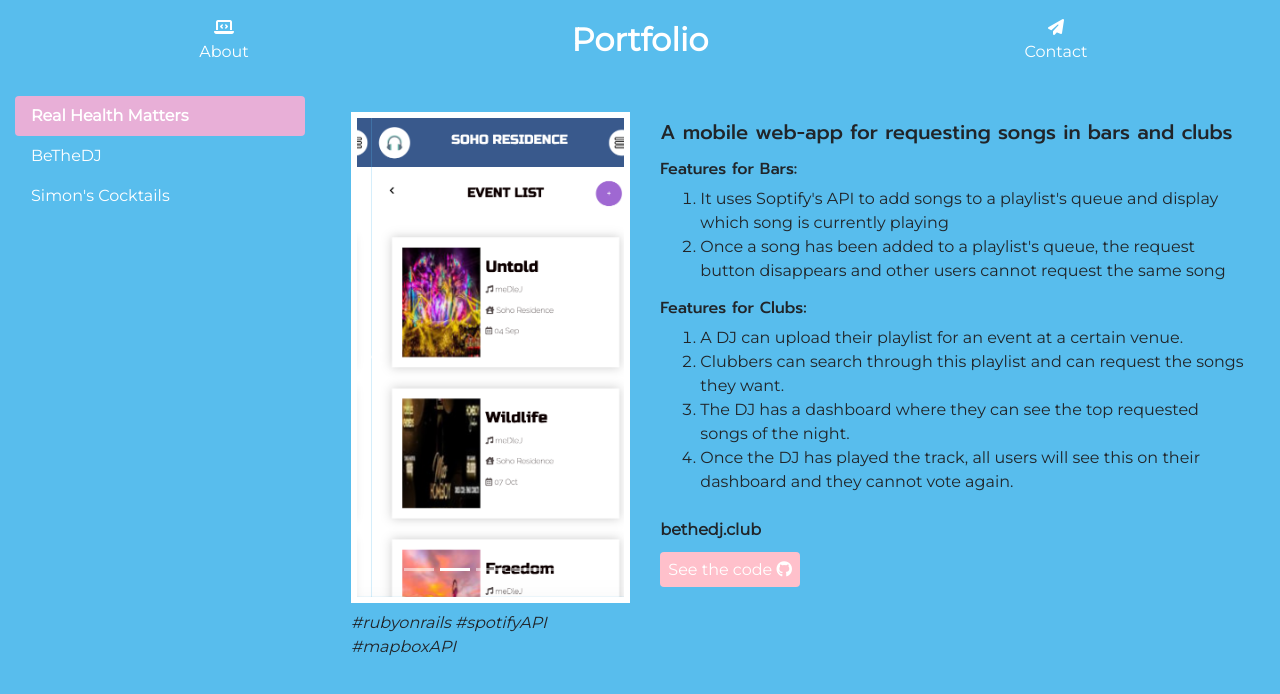
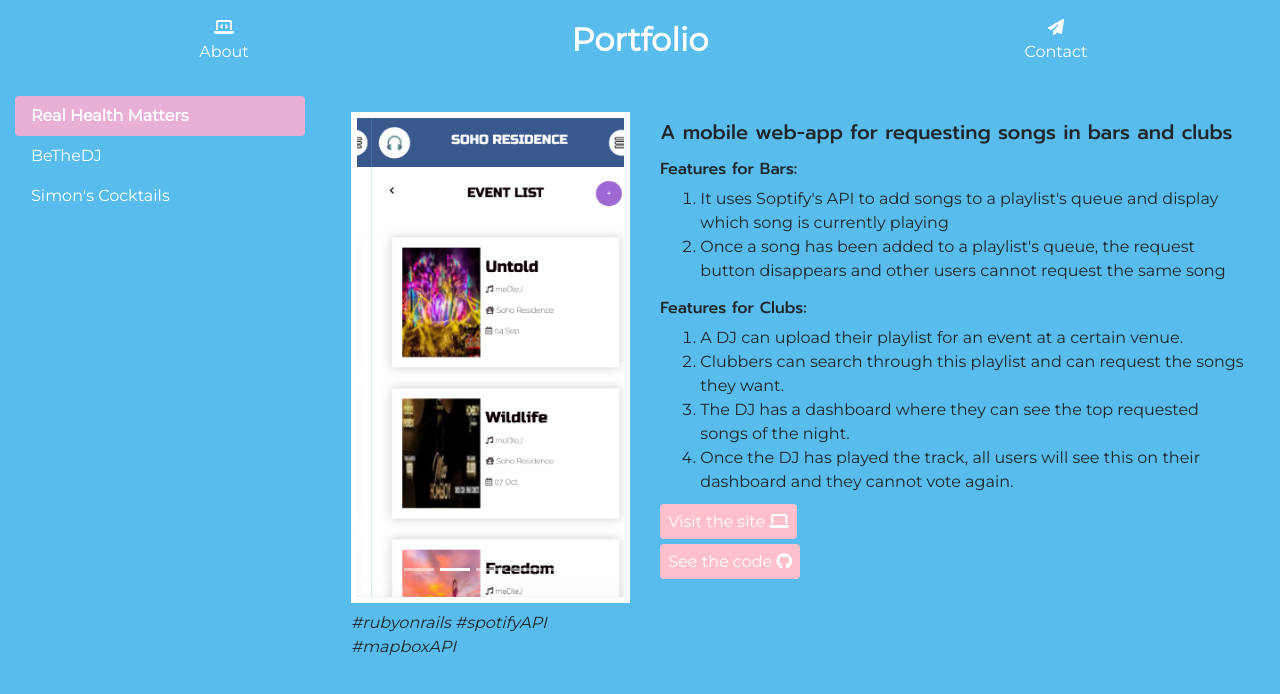
Before and after one commit to simon-a-walton/simon-a-walton-dev, a React (Create React App) app: page /portfolio in a window 1280 px wide. Shown: the top 694 px of the page. Built offline with nearby package versions, Linux system fonts and the light colour scheme.

Commit message:
updated web and github buttons for all projects

```diff
--- a/src/App.scss
+++ b/src/App.scss
@@ -83,6 +83,7 @@ nav a {
 .git-button {
   padding: 8px;
   background-color: pink;
+  margin-bottom: 20px;
   border-radius: 4px;
   color: white;
   &:hover {
@@ -90,6 +91,7 @@ nav a {
     text-decoration: none;
   }
 }
+
 
 #footer {
   font-size: calc(16px + 1.2vh);
--- a/src/components/Bethedj.jsx
+++ b/src/components/Bethedj.jsx
@@ -65,8 +65,8 @@ const Bethedj = () => {
           <li>The DJ has a dashboard where they can see the top requested songs of the night.</li>
           <li>Once the DJ has played the track, all users will see this on their dashboard and they cannot vote again.</li>
         </ol>
-        <p className="pt-2 link-style"><strong>bethedj.club</strong></p>
-        <a className="git-button" href='#'>See the code <i className="fab fa-github" /></a>
+        <p><a className="git-button" href='#'>Visit the site <i className="fas fa-laptop" /></a></p>
+        <p><a className="git-button" href='#'>See the code <i className="fab fa-github" /></a></p>
       </div>
     </div>
   </>
--- a/src/components/RealHealthMatters.jsx
+++ b/src/components/RealHealthMatters.jsx
@@ -65,8 +65,8 @@ const Bethedj = () => {
           <li>The DJ has a dashboard where they can see the top requested songs of the night.</li>
           <li>Once the DJ has played the track, all users will see this on their dashboard and they cannot vote again.</li>
         </ol>
-        <p className="pt-2 link-style"><strong>bethedj.club</strong></p>
-        <a className="git-button" href='#'>See the code <i className="fab fa-github" /></a>
+        <p><a className="git-button" href='#'>Visit the site <i className="fas fa-laptop" /></a></p>
+        <p><a className="git-button" href='#'>See the code <i className="fab fa-github" /></a></p>
       </div>
     </div>
   </>
--- a/src/components/Simons-cocktails.jsx
+++ b/src/components/Simons-cocktails.jsx
@@ -50,8 +50,8 @@ const SimonsCocktails = () => {
             <li>Each cocktail has a list of ingredients and dosages, which users can edit</li>
             <li>Give it a go!</li>
           </ol>
-          <p className="pt-2 link-style"><strong>mister-cocktail-site.com</strong></p>
-          <a className="git-button" href='#'>See the code <i className="fab fa-github" /></a>
+          <p><a className="git-button" href='#'>Visit the site <i className="fas fa-laptop" /></a></p>
+          <p><a className="git-button" href='#'>See the code <i className="fab fa-github" /></a></p>
         </div>
       </div>
     </>
```
